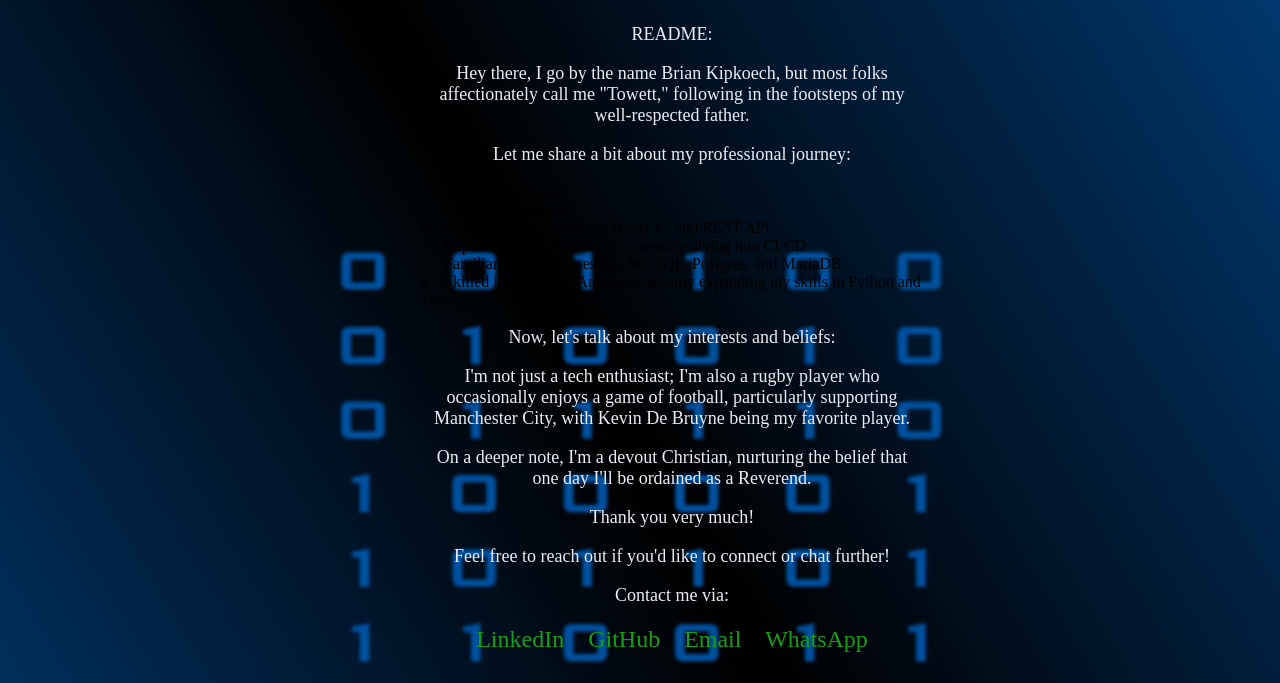
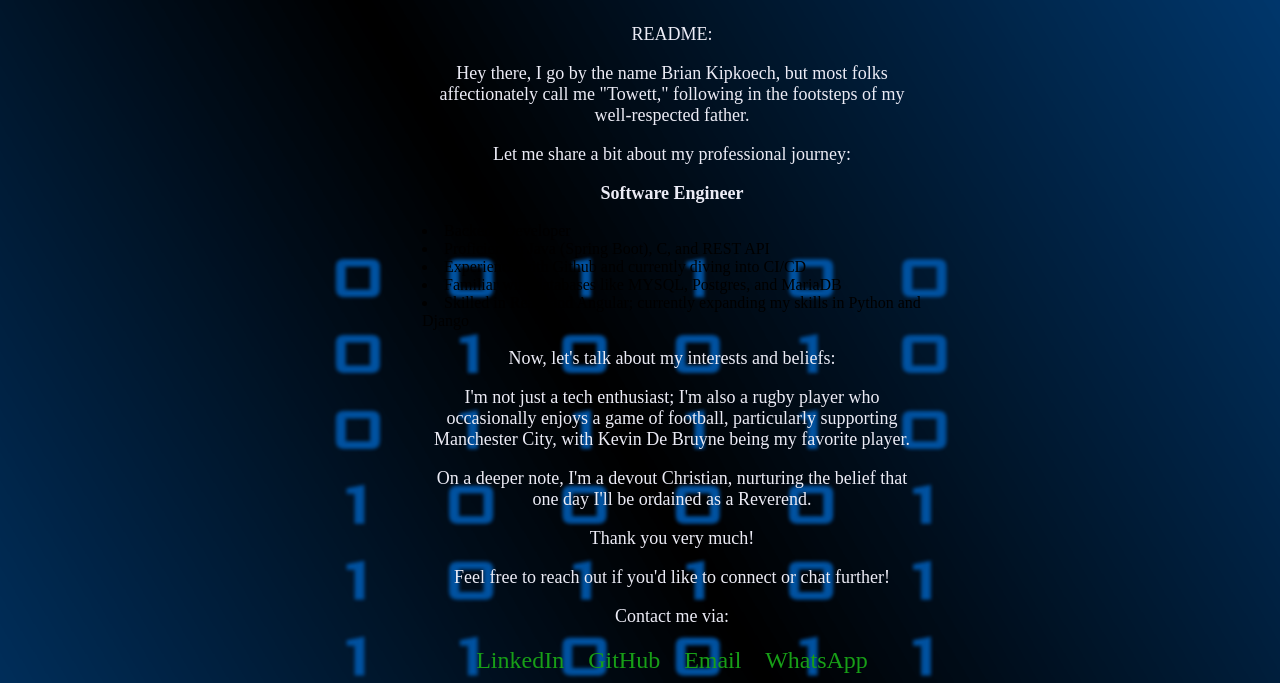
Before and after one commit to BrianTowett/Brian-, a plain HTML site: page index.html in a window 1280 px wide. Shown: the part 117-800 px from the top of the page. Drawn offline with Linux system fonts and the light colour scheme.

Commit message:
Update index.html

```diff
--- a/index.html
+++ b/index.html
@@ -10,14 +10,14 @@
     <p>Hey there, I go by the name Brian Kipkoech, but most folks affectionately call me "Towett," following in the footsteps of my well-respected father.</p>
 <p>Let me share a bit about my professional journey:</p>
 
-<table>
-  <li>Software Engineer</li>
+<p>
+  <b>Software Engineer</b>
   <li>Backend Developer</li>
   <li>Proficient in Java (Spring Boot), C, and REST API</li>
   <li>Experience with Github and currently diving into CI/CD</li>
   <li>Familiar with databases like MYSQL, Postgres, and MariaDB</tr>
   <li>Skilled in React and Angular; currently expanding my skills in Python and Django</li>
-</table>
+</p>
 <p>Now, let's talk about my interests and beliefs:</p>
 <p>I'm not just a tech enthusiast; I'm also a rugby player who occasionally enjoys a game of football, particularly supporting Manchester City, with Kevin De Bruyne being my favorite player.</p>
 <p>On a deeper note, I'm a devout Christian, nurturing the belief that one day I'll be ordained as a Reverend.</p>
```
